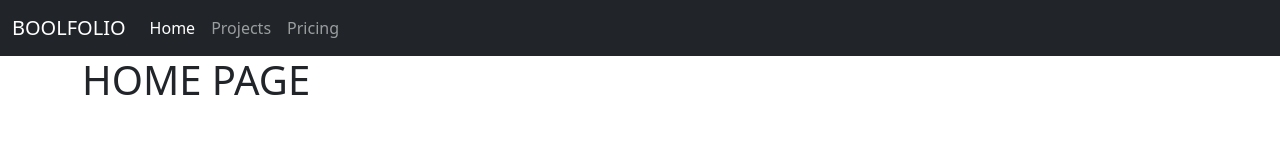
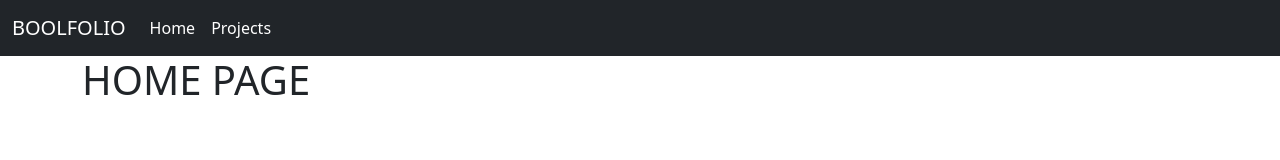
Before and after one commit to GessicaCalcagno/vite-boolfolio, a Vue app: page / in a window 1280 px wide. Shown: the top 160 px of the page. Built offline with nearby package versions, Linux system fonts and the light colour scheme.

Commit message:
Feat: insert the router link dinamically

```diff
--- a/src/components/AppHeader.vue
+++ b/src/components/AppHeader.vue
@@ -1,26 +1,50 @@
 <script>
-
 export default {
-
+  data() {
+    return {
+      navItems: [
+        {
+          routeName: "home",
+          title: "Home",
+        },
+        {
+          routeName: "projects",
+          title: "Projects",
+        },
+      ],
+    };
+  },
 };
 </script>
 
 <template>
-  <nav class="navbar navbar-dark bg-dark navbar-expand-lg ">
+  <nav class="navbar navbar-dark bg-dark navbar-expand-lg">
     <div class="container-fluid">
       <a class="navbar-brand" href="#">BOOLFOLIO</a>
-    <button class="navbar-toggler" type="button" data-bs-toggle="collapse" data-bs-target="#navbarNavAltMarkup" aria-controls="navbarNavAltMarkup" aria-expanded="false" aria-label="Toggle navigation">
+      <button
+        class="navbar-toggler"
+        type="button"
+        data-bs-toggle="collapse"
+        data-bs-target="#navbarNavAltMarkup"
+        aria-controls="navbarNavAltMarkup"
+        aria-expanded="false"
+        aria-label="Toggle navigation"
+      >
         <span class="navbar-toggler-icon"></span>
       </button>
       <div class="collapse navbar-collapse" id="navbarNavAltMarkup">
-      <div class="navbar-nav">
-        <router-link :to="{ name: 'home' }" class="nav-link active" aria-current="page" href="#">Home</router-link>
-        <router-link :to="{ name: 'projects' }" class="nav-link" href="#">Projects</router-link>
-        <a class="nav-link" href="#">Pricing</a>
+        <div class="navbar-nav" v-for="item in navItems">
+          <router-link
+            :to="{ name: item.routeName }"
+            class="nav-link active"
+            aria-current="page"
+            href="#"
+            >{{ item.title }}</router-link
+          >
         </div>
       </div>
     </div>
   </nav>
 </template>
 
-<style lang="scss" scoped ></style>
+<style lang="scss" scoped></style>
```
Lines whose indentation alone changed are shown as unchanged.
